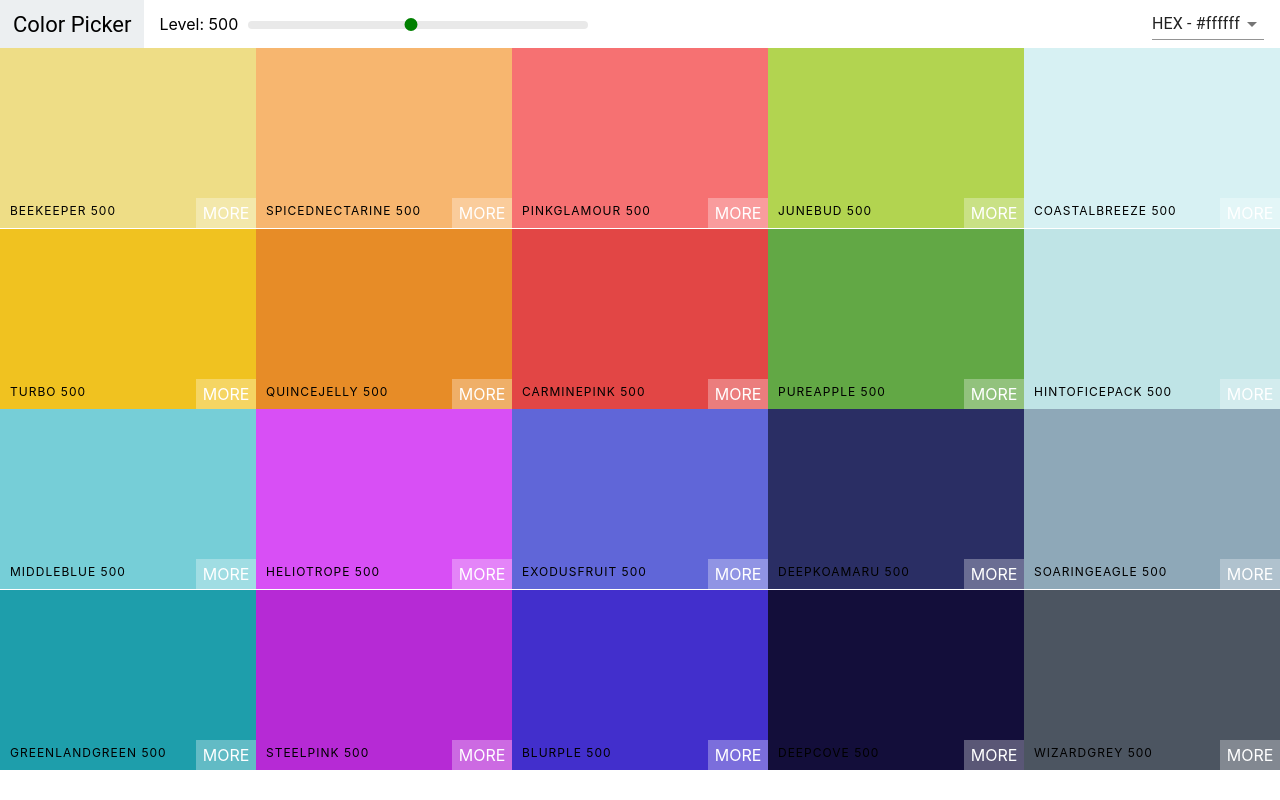
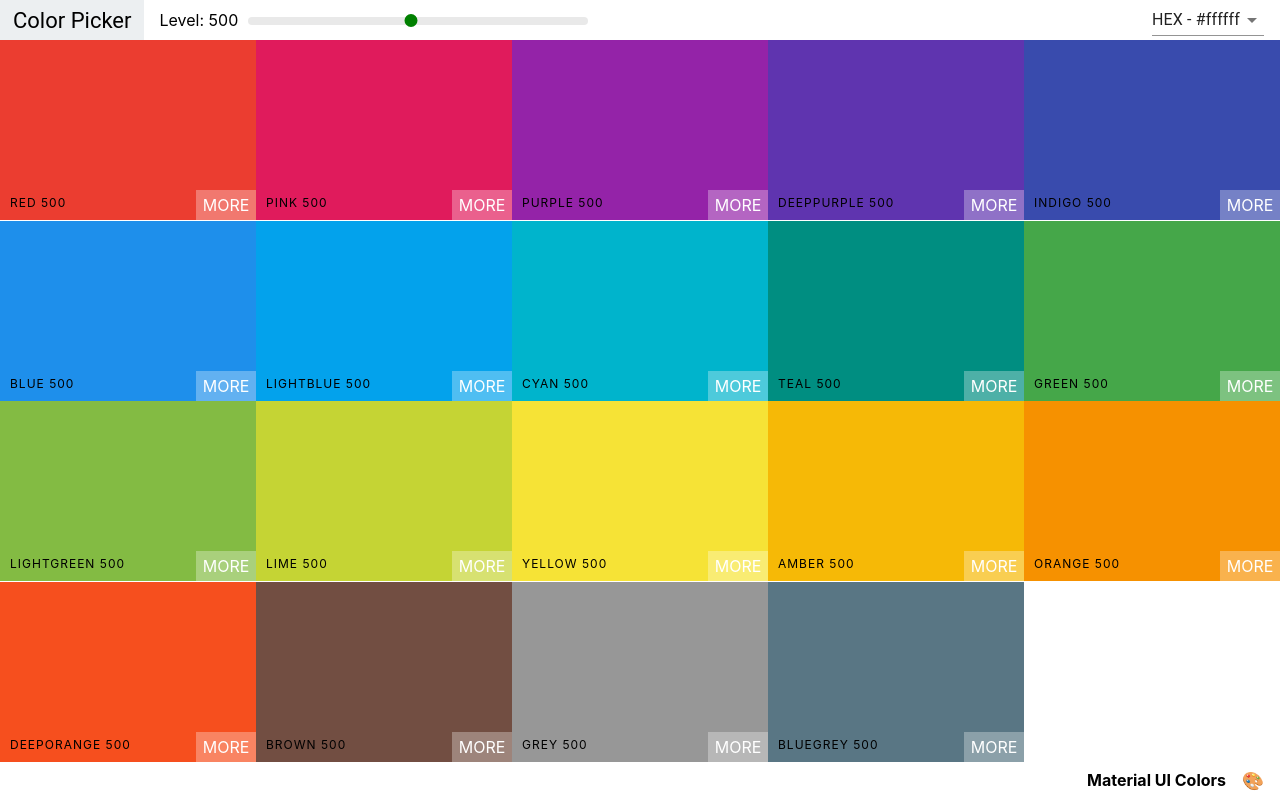
Before and after one commit to xueyublue/colors, a React (Create React App) app: page / in a window 1280 px wide. Built offline with nearby package versions, Linux system fonts and the light colour scheme.

Commit message:
added palette footer

```diff
--- a/src/App.js
+++ b/src/App.js
@@ -5,7 +5,7 @@
 function App() {
   return (
     <div>
-      <Palette palette={generatePalette(seedColors[4])} />
+      <Palette palette={generatePalette(seedColors[0])} />
     </div>
   );
 }
--- a/src/Navbar.css
+++ b/src/Navbar.css
@@ -2,7 +2,7 @@
   display: flex;
   align-items: center;
   justify-content: flex-start;
-  height: 6vh;
+  height: 5vh;
 }
 
 .logo {
--- a/src/Palette.css
+++ b/src/Palette.css
@@ -1,7 +1,23 @@
 .Palette {
   height: 100vh;
+  display: flex;
+  flex-direction: column;
 }
 
 .Palette-colors {
   height: 90%;
 }
+
+.Palette-footer {
+  background-color: white;
+  height: 5vh;
+  display: flex;
+  justify-content: flex-end;
+  align-items: center;
+  font-weight: bold;
+}
+
+.emoji {
+  font-size: 1.1rem;
+  margin: 0 1rem;
+}
--- a/src/Palette.jsx
+++ b/src/Palette.jsx
@@ -21,6 +21,10 @@
         }}
       />
       <div className="Palette-colors">{colorBoxes}</div>
+      <footer className="Palette-footer">
+        {palette.paletteName}
+        <span className="emoji">{palette.emoji}</span>
+      </footer>
     </div>
   );
 }
--- a/src/seedColors.js
+++ b/src/seedColors.js
@@ -22,8 +22,8 @@
       { name: "deeporange", color: "#FF5722" },
       { name: "brown", color: "#795548" },
       { name: "grey", color: "#9E9E9E" },
-      { name: "bluegrey", color: "#607D8B" }
-    ]
+      { name: "bluegrey", color: "#607D8B" },
+    ],
   },
   {
     paletteName: "Flat UI Colors v1",
@@ -49,8 +49,8 @@
       { name: "Pumpkin", color: "#d35400" },
       { name: "Pomegranate", color: "#c0392b" },
       { name: "Silver", color: "#bdc3c7" },
-      { name: "Asbestos", color: "#7f8c8d" }
-    ]
+      { name: "Asbestos", color: "#7f8c8d" },
+    ],
   },
   {
     paletteName: "Flat UI Colors Dutch",
@@ -76,8 +76,8 @@
       { name: "TurkishAqua", color: "#006266" },
       { name: "20000LeaguesUnderTheSea", color: "#1B1464" },
       { name: "CircumorbitalRing", color: "#5758BB" },
-      { name: "MagentaPurple", color: "#6F1E51" }
-    ]
+      { name: "MagentaPurple", color: "#6F1E51" },
+    ],
   },
   {
     paletteName: "Flat UI Colors American",
@@ -103,8 +103,8 @@
       { name: "OrangeVille", color: "#e17055" },
       { name: "Chi-Gong", color: "#d63031" },
       { name: "PrunusAvium", color: "#e84393" },
-      { name: "DraculaOrchid", color: "#2d3436" }
-    ]
+      { name: "DraculaOrchid", color: "#2d3436" },
+    ],
   },
   {
     paletteName: "Flat UI Colors Aussie",
@@ -130,8 +130,8 @@
       { name: "SteelPink", color: "#be2edd" },
       { name: "Blurple", color: "#4834d4" },
       { name: "DeepCove", color: "#130f40" },
-      { name: "WizardGrey", color: "#535c68" }
-    ]
+      { name: "WizardGrey", color: "#535c68" },
+    ],
   },
   {
     paletteName: "Flat UI Colors British",
@@ -157,8 +157,8 @@
       { name: "HintOfPensive", color: "#dcdde1" },
       { name: "ChainGangGrey", color: "#718093" },
       { name: "PicoVoid", color: "#192a56" },
-      { name: "ElectroMagnetic", color: "#2f3640" }
-    ]
+      { name: "ElectroMagnetic", color: "#2f3640" },
+    ],
   },
   {
     paletteName: "Flat UI Colors Spanish",
@@ -184,8 +184,8 @@
       { name: "ChileanFire", color: "#cd6133" },
       { name: "GreyPorcelain", color: "#84817a" },
       { name: "AlamedaOchre", color: "#cc8e35" },
-      { name: "Desert", color: "#ccae62" }
-    ]
+      { name: "Desert", color: "#ccae62" },
+    ],
   },
   {
     paletteName: "Flat UI Colors Indian",
@@ -211,8 +211,8 @@
       { name: "EndingNavyBlue", color: "#182C61" },
       { name: "SasquatchSocks", color: "#FC427B" },
       { name: "PineGlade", color: "#BDC581" },
-      { name: "HighlighterLavender", color: "#82589F" }
-    ]
+      { name: "HighlighterLavender", color: "#82589F" },
+    ],
   },
   {
     paletteName: "Flat UI Colors French",
@@ -238,7 +238,7 @@
       { name: "JalapenoRed", color: "#b71540" },
       { name: "DarkSapphire", color: "#0c2461" },
       { name: "ForestBlues", color: "#0a3d62" },
-      { name: "ReefEncounter", color: "#079992" }
-    ]
-  }
+      { name: "ReefEncounter", color: "#079992" },
+    ],
+  },
 ];
```
